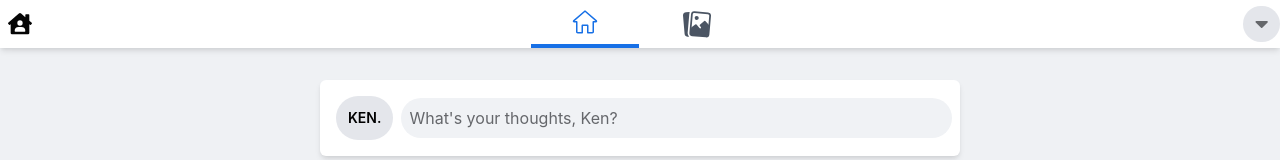
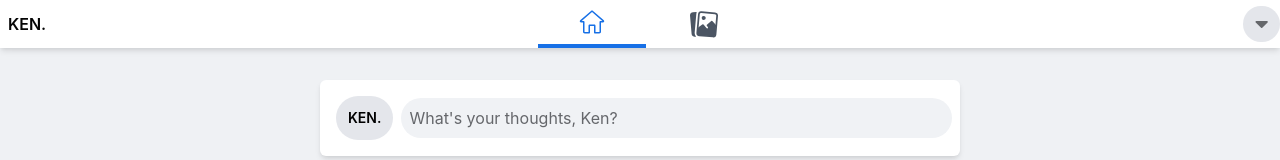
Before and after one commit to kensidiangco/portfolio-blog, a Next.js app: page / in a window 1280 px wide. Shown: the top 160 px of the page. Built offline with nearby package versions, Linux system fonts and the light colour scheme.

Commit message:
Make something in navigation

```diff
--- a/components/navigation.tsx
+++ b/components/navigation.tsx
@@ -22,7 +22,7 @@ export default function Navigation() {
         <nav className="sticky shadow-md top-0 z-50 bg-light-nav-footer dark:bg-nav-footer dark:text light-text flex items-center justify-between">
             <div className="font-semibold space-x-4 flex items-center">
                 <Link href="/" passHref>
-                    <span className="p-2 rounded-md cursor-pointer text-light-text dark:text-text"><FontAwesomeIcon icon={faHouseUser} size="lg" /></span>
+                    <span className="p-2 rounded-md cursor-pointer text-light-text dark:text-text hidden md:block">KEN.</span>
                 </Link>
             </div>
             <div className="font-semibold space-x-1 flex items-center">
```
